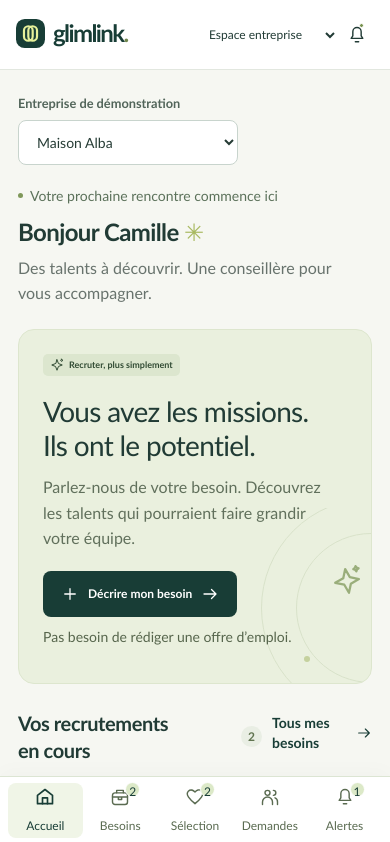
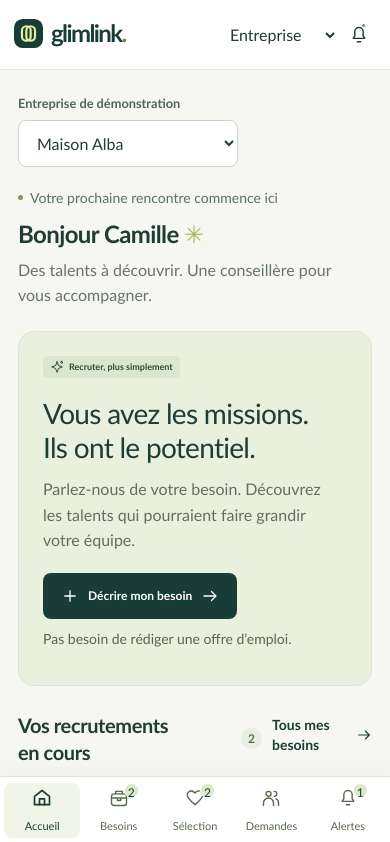
Before and after one commit to fredperso/glimlink, a React (Vite) app: page /home/fjeanne/dev/projets/glimlink/docs/screenshots/mobile- in a window 390 px wide. Shown: the top 842 px of the page. Built offline with nearby package versions, Linux system fonts and the light colour scheme.

Commit message:
Improve mobile navigation and form layouts

```diff
--- a/scripts/qa-swipe.js
+++ b/scripts/qa-swipe.js
@@ -46,6 +46,8 @@ async (page) => {
     assert(!(await page.getByRole('dialog').innerText()).includes('DURAND'), 'Identité privée exposée');
     await page.getByRole('button', { name: 'Fermer la fenêtre' }).click();
     if (await page.getByRole('button', { name: 'Fermer la confirmation' }).count()) await page.getByRole('button', { name: 'Fermer la confirmation' }).click();
+    await page.evaluate(() => document.activeElement?.blur());
+    await page.waitForTimeout(150);
     await page.screenshot({ path: '/home/fjeanne/dev/projets/glimlink/docs/screenshots/swipe-' + width + '.png', fullPage: true });
     report.push({ width, status: 'pass', violations: [], checks: ['mode par défaut', 'petit geste annulé', 'glissement à droite', 'glissement à gauche', 'annulation', 'clavier', 'fin de pile', 'persistance', 'grille', 'confidentialité'] });
   }
--- a/src/App.tsx
+++ b/src/App.tsx
@@ -231,8 +231,8 @@ export default function App() {
                 value={current.role}
                 onChange={(e) => go('home', undefined, e.target.value as Role)}
               >
-                <option value="company">Espace entreprise</option>
-                <option value="adviser">Espace conseiller</option>
+                <option value="company">Entreprise</option>
+                <option value="adviser">Conseiller</option>
               </select>
             </label>
             <a
--- a/src/audit-fixes.css
+++ b/src/audit-fixes.css
@@ -138,3 +138,99 @@
     color: #173a24;
   }
 }
+
+/* Ajustements mobiles : libellés entiers, formulaires lisibles et cartes alignées. */
+@media (max-width: 760px) {
+  body .role-select select {
+    max-width: 140px;
+    font-size: 16px;
+    min-height: 44px;
+  }
+  body .mobile-nav {
+    padding-inline: 4px;
+  }
+  body .mobile-nav a small,
+  body .mobile-more-button small {
+    font-size: 11px;
+    line-height: 1.3;
+    white-space: nowrap;
+    overflow-wrap: normal;
+  }
+  body .main input:not([type='checkbox']):not([type='file']),
+  body .main select,
+  body .main textarea,
+  body .modal-body input:not([type='checkbox']):not([type='file']),
+  body .modal-body select,
+  body .modal-body textarea {
+    font-size: 16px;
+    min-width: 0;
+    max-width: 100%;
+  }
+  body .search-field input {
+    font-size: 16px !important;
+  }
+  body .filter-bar .search-field {
+    flex: 1 0 100% !important;
+  }
+  body .filter-bar label {
+    min-width: 0;
+  }
+  body .modal {
+    scroll-padding-top: 85px;
+  }
+}
+@media (max-width: 600px) {
+  body .welcome-banner .constellation {
+    display: none;
+  }
+  body .welcome-copy {
+    min-width: 0;
+    width: 100%;
+  }
+  body .welcome-copy p {
+    max-width: 100%;
+  }
+  body .company-card {
+    display: grid;
+    grid-template-columns: 44px minmax(0, 1fr);
+    gap: 12px;
+    align-items: start;
+  }
+  body .company-card .company-mark {
+    width: 44px;
+    height: 44px;
+    margin-top: 6px;
+    font-size: 21px;
+  }
+  body .company-card > div {
+    min-width: 0;
+  }
+  body .company-card > .button {
+    grid-column: 1 / -1;
+    width: 100%;
+    margin-left: 0;
+  }
+  body .company-card p {
+    overflow-wrap: anywhere;
+  }
+  body .required-label {
+    font-size: 10px;
+    white-space: nowrap;
+    padding-inline: 2px;
+  }
+}
+@media (max-width: 480px) {
+  body .filter-bar > label {
+    flex: 1 0 100%;
+    width: 100%;
+  }
+  body .modal-body .form-grid {
+    grid-template-columns: minmax(0, 1fr);
+  }
+  body .topbar {
+    padding-inline: 14px;
+  }
+  body .topbar-actions {
+    gap: 4px;
+  }
+}
```
Also changed, not shown: maquette.html (+2 -2 lines), scripts/qa-mobile.js (added, +54 -0 lines), 10 other files (tests, documents, lock files or other folders).
